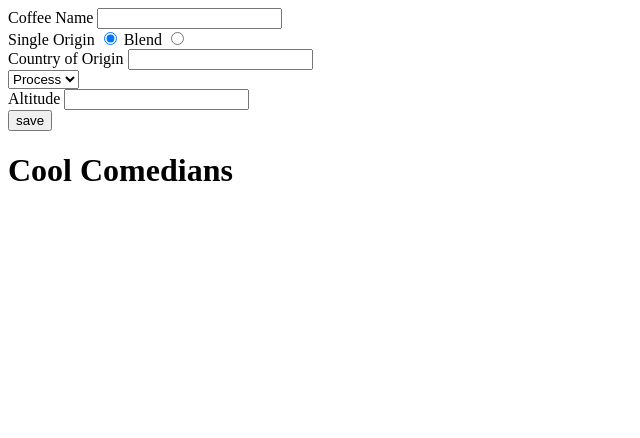
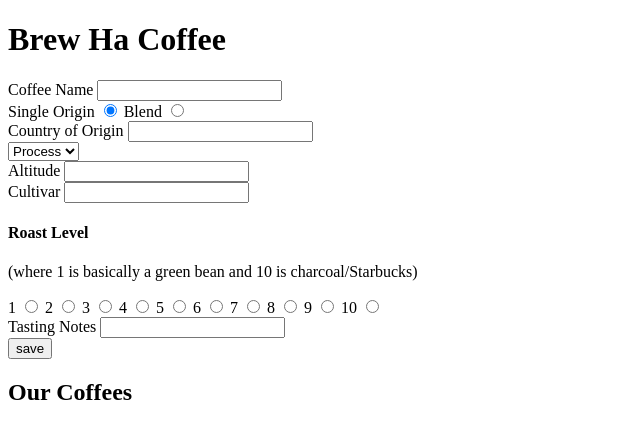
Before and after one commit to Astra-Gal/Brew_Ha_Coffee_hw, a plain HTML site: page index.html in a window 1280 px wide. Shown: the whole page, without its empty margins (0-640 px from the left). Drawn offline with Linux system fonts and the light colour scheme.

Commit message:
added to form in index.html

```diff
--- a/index.html
+++ b/index.html
@@ -9,6 +9,12 @@
 </head>
 
 <body>
+    <header>
+        <div id="header-wrapper">
+            <h1>Brew Ha Coffee</h1>
+        </div>
+    </header>
+
     <form id="new-coffee-form">
         <div id="form-wrapper">
             <div class="form-item">
@@ -42,11 +48,47 @@
                 <label for="altitude" class="primary">Altitude</label>
                 <input type="text" id="altitude" required/>
             </div>
+
+            <div class="form-item">
+                <label for="cultivar" class="primary">Cultivar</label>
+                <input type="text" id="cultivar" required/>
+            </div>
+
+            <div class="form-item">
+                <h4>Roast Level</h4>
+                <p>(where 1 is basically a green bean and 10 is charcoal/Starbucks)</p>
+
+                <label for="roast-level-1">1</label>
+                <input type="radio" name="roast-level" id="roast-level-1" value="1">
+                <label for="roast-level-2">2</label>
+                <input type="radio" name="roast-level" id="roast-level-2" value="2">
+                <label for="roast-level-3">3</label>
+                <input type="radio" name="roast-level" id="roast-level-3" value="3">
+                <label for="roast-level-4">4</label>
+                <input type="radio" name="roast-level" id="roast-level-4" value="4">
+                <label for="roast-level-5">5</label>
+                <input type="radio" name="roast-level" id="roast-level-5" value="5">
+                <label for="roast-level-6">6</label>
+                <input type="radio" name="roast-level" id="roast-level-6" value="6">
+                <label for="roast-level-7">7</label>
+                <input type="radio" name="roast-level" id="roast-level-7" value="7">
+                <label for="roast-level-8">8</label>
+                <input type="radio" name="roast-level" id="roast-level-8" value="8">
+                <label for="roast-level-9">9</label>
+                <input type="radio" name="roast-level" id="roast-level-9" value="9">
+                <label for="roast-level-10">10</label>
+                <input type="radio" name="roast-level" id="roast-level-10" value="10">
+            </div>
+
+            <div class="form-item">
+                <label for="tasting-notes" class="primary">Tasting Notes</label>
+                <input type="text" id="tasting-notes" required>
+            </div>
         </div>
         <input type="submit" value="save"/>
     </form>
 
-    <h1>Cool Comedians</h1>
+    <h2>Our Coffees</h2>
     <ul id="comedians-list"></ul>
 
 </body>
```
